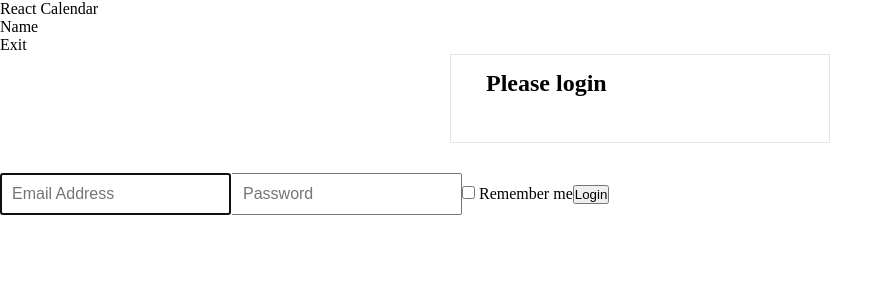
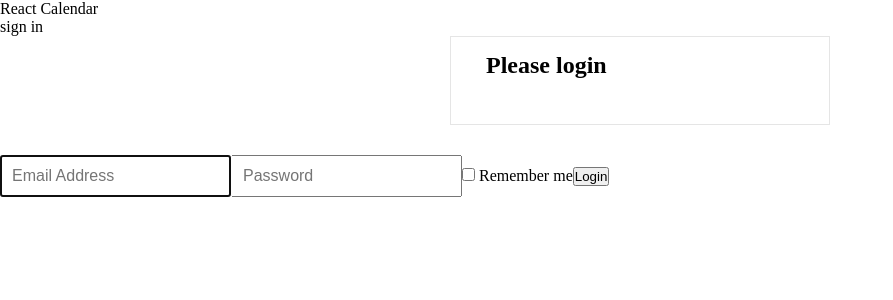
Before and after one commit to UnderaWater/calendar-react-ts, a React (Create React App) app: page /login in a window 1280 px wide. Shown: the top 300 px of the page, without its empty margins (0-893 px from the left). Built offline with nearby package versions, Linux system fonts and the light colour scheme.

Commit message:
add: added logout

```diff
--- a/src/components/Header.tsx
+++ b/src/components/Header.tsx
@@ -1,11 +1,14 @@
 import React from 'react';
+import { useDispatch } from 'react-redux';
 import { useNavigate } from 'react-router-dom';
 import { useTypedSelector } from '../hooks/useTypedSelector';
 import { RouteNames } from '../router/routes';
+import { AuthActionCreators } from '../store/reducers/auth/action-creators';
 
 const Header: React.FC = () => {
     const router = useNavigate();
-    const { isAuth } = useTypedSelector(state => state.auth);
+    const { isAuth, user } = useTypedSelector(state => state.auth);
+    const dispatch = useDispatch();
 
     return (
         <header>
@@ -15,19 +18,18 @@ const Header: React.FC = () => {
                 </div>
                 <nav>
                     <ul>
-                        {isAuth ?
+                        {isAuth ? <>
+                            <li onClick={() => router(RouteNames.LOGIN)}>
+                                {user.email}
+                            </li>
+                            <li onClick={() => dispatch(AuthActionCreators.logout())}>
+                                Exit
+                            </li>
+                        </>
+                            :
                             <li onClick={() => router(RouteNames.LOGIN)}>
                                 sign in
                             </li>
-                            :
-                            <>
-                                <li onClick={() => router(RouteNames.LOGIN)}>
-                                    Name
-                                </li>
-                                <li onClick={() => router(RouteNames.LOGIN)}>
-                                    Exit
-                                </li>
-                            </>
                         }
                     </ul>
                 </nav>
--- a/src/components/LoginForm.tsx
+++ b/src/components/LoginForm.tsx
@@ -1,15 +1,17 @@
-import React from 'react'
+import React, { useState } from 'react'
 import { useDispatch } from 'react-redux'
 import { useTypedSelector } from '../hooks/useTypedSelector';
 import { AuthActionCreators } from '../store/reducers/auth/action-creators'
 
 const LoginForm: React.FC = () => {
     const dispatch = useDispatch();
-    const { error, isLoading } = useTypedSelector(state => state.auth)
+    const { error, isLoading } = useTypedSelector(state => state.auth);
+    const [email, setEmail] = useState('');
+    const [password, setPassword] = useState('')
 
     const submit = (e: React.FormEvent<HTMLFormElement>) => {
         e.preventDefault()
-        dispatch(AuthActionCreators.login('user@gmail.com', '123'))
+        dispatch(AuthActionCreators.login(email, password))
     }
 
     if(isLoading) {
@@ -27,8 +29,8 @@ const LoginForm: React.FC = () => {
                 {error}
             </div>
             }
-            <input type="text" className="calendar__form-control" name="username" placeholder="Email Address" required autoFocus />
-            <input type="password" className="calendar__form-control" name="password" placeholder="Password" required />
+            <input value={email} onChange={(e) => setEmail(e.target.value)} type="text" className="calendar__form-control" name="username" placeholder="Email Address" required autoFocus />
+            <input value={password} onChange={(e) => setPassword(e.target.value)} type="password" className="calendar__form-control" name="password" placeholder="Password" required />
             <label className="calendar__form-checkbox">
                 <input type="checkbox" value="remember-me" id="rememberMe" name="rememberMe" /> Remember me
             </label>
--- a/src/store/reducers/auth/action-creators.ts
+++ b/src/store/reducers/auth/action-creators.ts
@@ -8,12 +8,12 @@ export const AuthActionCreators = {
     setIsAuth: (auth: boolean): SetAuthAction => ({ type: AuthActionsEnum.SET_AUTH, payload: auth }),
     setIsLoading: (payload: boolean): SetIsLoadingAction => ({ type: AuthActionsEnum.SET_IS_LOADING, payload: payload }),
     setError: (payload: string): SetErrorAction => ({ type: AuthActionsEnum.SET_ERROR, payload: payload }),
-    login: (email: string, password: string) =>async (dispatch: AppDispatch) => {
+    login: (email: string, password: string) => async (dispatch: AppDispatch) => {
         try {
             dispatch(AuthActionCreators.setIsLoading(true));
             const response = await axios.get<IUser[]>('./user.json');
             const mockUser = response.data.find(user => user.email === email && user.password === password);
-            if(mockUser) {
+            if (mockUser) {
                 console.log('yes')
                 localStorage.setItem('auth', 'true');
                 localStorage.setItem('email', mockUser.email);
@@ -28,11 +28,10 @@ export const AuthActionCreators = {
             dispatch(AuthActionCreators.setError('some error'));
         }
     },
-    logout: () =>async (dispatch: AppDispatch) => {
-        try {
-
-        } catch (error) {
-
-        }
+    logout: () => async (dispatch: AppDispatch) => {
+        localStorage.removeItem('auth');
+        localStorage.removeItem('email');
+        dispatch(AuthActionCreators.setUser({} as IUser));
+        dispatch(AuthActionCreators.setIsAuth(false));
     }
 }
```
